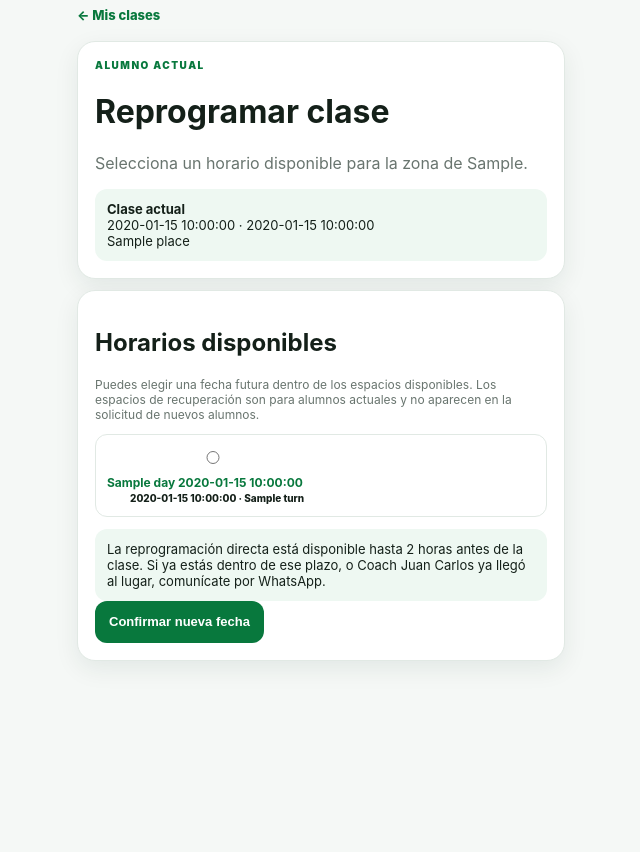
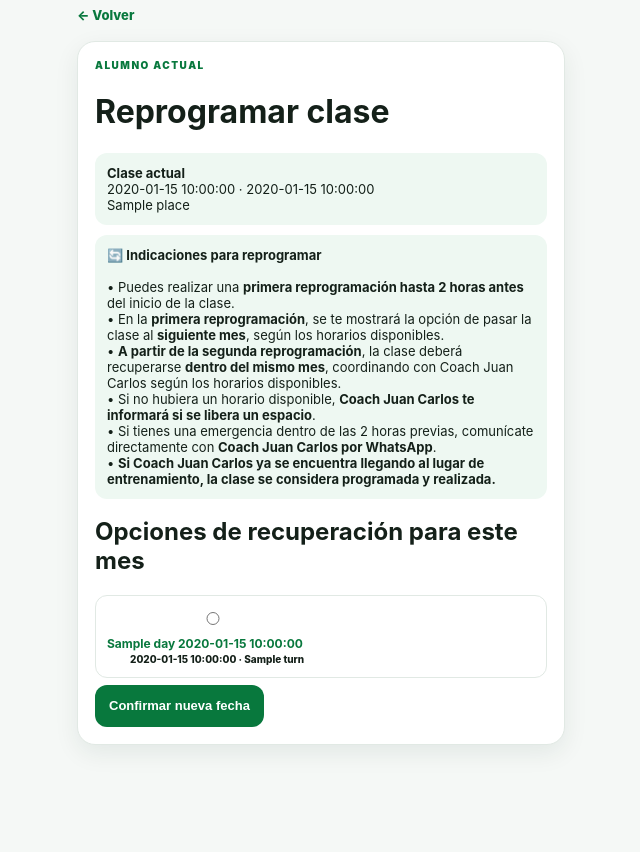
Before and after one commit to juancarlosrockman/jc-futbol-coach, a Python web app: template templates/reschedule.html in a window 1280 px wide. Shown: the whole page, without its empty margins (319-959 px from the left). Before the commit the page ends 664 px from the top, so only its background shows below. Run offline with Jinja, Linux system fonts and the light colour scheme; the template is opened without the code that fills it: most values are stand-ins (such as "Sample title", 1, 10 or a date in 2020).

Commit message:
Add files via upload

```diff
--- a/templates/home.html
+++ b/templates/home.html
@@ -11,6 +11,7 @@
     <div class="hero-credential"><span></span> ESTUDIOS FPF</div>
     <a class="hero-btn primary" href="{{url_for('nuevo')}}"><span>♟ &nbsp; ¿Eres nuevo?<small style="display:block;font-weight:500;font-size:11px;margin-left:28px">Solicita tu entrenamiento</small></span><span>›</span></a>
     <a class="hero-btn secondary" href="{{url_for('parent_login')}}"><span>▣ &nbsp; Alumno actual<small style="display:block;font-weight:500;font-size:11px;margin-left:28px;color:#69746e">Ingresa a tu cuenta</small></span><span>›</span></a>
+    <button type="button" class="hero-btn secondary install-app-btn" style="display:none;border:1px solid #dbe9df;color:#08783d" onclick="installJCFC()"><span>📱 &nbsp; Agregar Futbol al celular<small style="display:block;font-weight:500;font-size:11px;margin-left:28px;color:#69746e">Instálalo en tu pantalla de inicio</small></span><span>›</span></button>
   </div>
 </div>
 <div class="drawer" id="publicMenu" onclick="if(event.target===this)this.classList.remove('open')"><div class="drawer-panel"><div class="drawer-close" onclick="document.getElementById('publicMenu').classList.remove('open')">×</div><img class="drawer-logo" src="{{url_for('static',filename='logo.jpg')}}" alt="Rockman"><a href="{{url_for('home')}}">⌂ &nbsp; Inicio</a><a href="{{url_for('nuevo')}}">⚽ &nbsp; Solicitar clase</a><a href="{{url_for('equipo')}}">★ &nbsp; Servicios</a><a href="{{url_for('espera')}}">◷ &nbsp; Lista de espera</a><a href="{{url_for('coach_login')}}">⚙ &nbsp; Acceso Coach</a><div class="spacer"></div></div></div>
--- a/templates/layout.html
+++ b/templates/layout.html
@@ -1,6 +1,9 @@
 <!doctype html>
 <html lang="es">
 <head>
+<link rel="manifest" href="{{url_for('manifest')}}">
+<link rel="apple-touch-icon" href="{{url_for('static',filename='apple-touch-icon.png')}}">
+<meta name="theme-color" content="#08783d">
 <meta charset="utf-8"><meta name="viewport" content="width=device-width,initial-scale=1"><meta name="theme-color" content="#08783d">
 <title>{{ app_name }}</title>
 <style>html,body{margin:0;padding:0;width:100%;min-height:100%;overflow-x:hidden}body{min-height:100vh}.wrap{box-sizing:border-box}.home-page{height:100dvh;min-height:100dvh;max-height:100dvh;overflow:hidden;overflow-y:hidden;overscroll-behavior:none;background:#092d1d;position:fixed;inset:0;width:100%}.home-page .wrap{width:100%;max-width:none;padding:0;height:100%;}.home-page .public-hero{height:100%;min-height:100%;max-height:none;width:100%;overflow:hidden}
@@ -22,7 +25,7 @@ body{background:#f5f8f6;color:var(--ink)}
 .btn{border-radius:12px;min-height:42px}.green{background:var(--g)}
 /* Home: ordenado y estable en móviles */
 .home-page{background:#071e15}.home-page .wrap{padding:0}.home-page .public-hero{height:100dvh;min-height:100dvh;padding:0;justify-content:flex-end;background:#09251a;position:relative}
-.home-page .public-hero:before{content:"";position:absolute;inset:0;background:linear-gradient(180deg,rgba(3,28,18,.12) 0%,rgba(3,28,18,.22) 38%,rgba(3,20,13,.92) 100%),url('/static/jc_coach_photo.png') center 10%/cover no-repeat;filter:none}
+.home-page .public-hero:before{content:"";position:absolute;inset:0;background:linear-gradient(180deg,rgba(3,28,18,.12) 0%,rgba(3,28,18,.22) 38%,rgba(3,20,13,.92) 100%),url('/static/jc_coach_photo.png') center 4%/cover no-repeat;filter:none}
 .home-page .public-hero:after{content:"";position:absolute;inset:0;background:linear-gradient(180deg,transparent 45%,rgba(2,17,11,.76) 72%,rgba(2,14,9,.97) 100%);pointer-events:none}
 .home-page .hero-content{width:min(100%,520px);padding:0 22px 22px;margin:auto auto 0;position:relative;z-index:2}
 .home-page .hero-logo{width:92px;height:92px;margin:0 auto 18px;border:2px solid #fff;background:#fff;box-shadow:0 5px 18px #0005}
@@ -42,7 +45,7 @@ body{background:#f5f8f6;color:var(--ink)}
 /* Coach */
 .coach-hero{background:linear-gradient(135deg,#083b25,#0b7c41);color:#fff;border:0}.coach-hero .muted{color:#d6eee0}.coach-hero .btn.light{background:#fff;color:var(--g)}
 @media(min-width:700px){
-.home-page .public-hero:before{background-position:left 10%}
+.home-page .public-hero:before{background-position:left 4%}
 .home-page .hero-content{width:min(520px,46vw);margin-left:auto;margin-right:6%;padding:0 0 38px}
 .home-page .hero-logo{margin-left:0;margin-right:auto}
 .home-page .hero-kicker,.home-page .hero-sub,.home-page .hero-coach-name,.home-page .hero-credential{text-align:left}
@@ -58,4 +61,21 @@ body{background:#f5f8f6;color:var(--ink)}
 {% elif session.get('role')=='coach' %}
 <nav class="nav"><a href="{{url_for('dashboard')}}">⌂<br>Inicio</a><a href="{{url_for('new_class')}}">▣<br>Agenda</a><a href="{{url_for('students')}}">♟<br>Alumnos</a><a href="{{url_for('availability')}}">◷<br>Dispon.</a><a href="{{url_for('payments')}}">▤<br>Pagos</a></nav>
 {% endif %}
-</body></html>
+<script>
+let deferredInstallPrompt=null;
+window.addEventListener('beforeinstallprompt',e=>{e.preventDefault();deferredInstallPrompt=e;document.querySelectorAll('.install-app-btn').forEach(b=>b.style.display='block');});
+window.addEventListener('appinstalled',()=>{deferredInstallPrompt=null;document.querySelectorAll('.install-app-btn').forEach(b=>b.style.display='none');});
+function installJCFC(){
+  const isIOS=/iphone|ipad|ipod/i.test(navigator.userAgent);
+  const standalone=window.matchMedia('(display-mode: standalone)').matches||window.navigator.standalone;
+  if(standalone)return;
+  if(deferredInstallPrompt){deferredInstallPrompt.prompt();deferredInstallPrompt.userChoice.finally(()=>{deferredInstallPrompt=null;});return;}
+  if(isIOS){alert('Para agregar Futbol a tu pantalla de inicio: toca Compartir y luego “Agregar a pantalla de inicio”.');}
+}
+window.addEventListener('load',()=>{
+  const ios=/iphone|ipad|ipod/i.test(navigator.userAgent);
+  const standalone=window.matchMedia('(display-mode: standalone)').matches||window.navigator.standalone;
+  if(ios&&!standalone)document.querySelectorAll('.install-app-btn').forEach(b=>b.style.display='block');
+});
+if('serviceWorker' in navigator){window.addEventListener('load',()=>navigator.serviceWorker.register('/sw.js').catch(()=>{}));}
+</script></body></html>
--- a/templates/parent.html
+++ b/templates/parent.html
@@ -10,6 +10,7 @@
 <div class="parent-greeting">
   <h1>Hola, {{children[0].student.parent_name.split()[0]}} 👋</h1>
   <p>Aquí puedes ver la información de tus clases.</p>
+  <button type="button" class="btn light install-app-btn" style="display:none;width:100%;margin-top:10px;text-align:left" onclick="installJCFC()">📱 <b>Agregar Futbol al celular</b><br><small>Instálalo en tu pantalla de inicio para acceder más rápido.</small></button>
 </div>
 
 {% if children|length > 1 %}
--- a/templates/reschedule.html
+++ b/templates/reschedule.html
@@ -1,8 +1,27 @@
-{% extends "layout.html" %}
-{% block content %}
-<a class="back" href="{{url_for('student_detail',sid=current.student_id) if coach_mode else url_for('parent_home')}}">← {{'Ficha del alumno' if coach_mode else 'Mis clases'}}</a>
-<div class="card"><div class="eyebrow">ALUMNO ACTUAL</div><h1>Reprogramar clase</h1><p class="muted">{{'Coach Juan Carlos puede elegir un espacio de recuperación para este alumno.' if coach_mode else 'Selecciona un horario disponible para la zona de ' + (current.student_zone or 'tu alumno') + '.'}}</p><div class="notice"><b>Clase actual</b><br>{{display_day(current.date)}} {{display_date(current.date)}} · {{display_time(current.time)}}<br>{{current.place or 'Lugar por indicar'}}</div></div>
-<div class="card"><h2>Horarios disponibles</h2><p class="small muted">Puedes elegir una fecha futura dentro de los espacios disponibles. Los espacios de recuperación son para alumnos actuales y no aparecen en la solicitud de nuevos alumnos.</p>
-{% if slots %}<form method="post" id="resForm"><div class="slot-list">{% for x in slots %}<label class="slot"><span><input type="radio" name="slot" value="{{x.date}}|{{x.time}}" onchange="pick('{{x.date}}','{{x.time}}')"> <b>{{x.day}} {{display_date(x.date)}}</b><br><small style="margin-left:23px">{{display_time(x.time)}} · {{x.turn}}</small></span></label>{% endfor %}</div><input type="hidden" name="date" id="date"><input type="hidden" name="time" id="time"><div class="notice" style="margin-top:12px">La reprogramación directa está disponible hasta 2 horas antes de la clase. Si ya estás dentro de ese plazo, o Coach Juan Carlos ya llegó al lugar, comunícate por WhatsApp.</div><button class="btn green">Confirmar nueva fecha</button></form>{% else %}<div class="notice">No hay un espacio de recuperación disponible en este momento.</div><a class="btn green" href="{{url_for('contacto_whatsapp',mensaje='Hola, Coach Juan Carlos. Necesito coordinar la reprogramación de una clase.')}}">📲 Coordinar por WhatsApp</a>{% endif %}
+{% extends "layout.html" %}{% block content %}
+<a class="back" href="{{url_for('parent_home')}}">← Volver</a>
+<div class="card">
+  <div class="eyebrow">ALUMNO ACTUAL</div><h1>Reprogramar clase</h1>
+  <div class="notice"><b>Clase actual</b><br>{{display_day(current.date)}} {{display_date(current.date)}} · {{display_time(current.time)}}<br>{{current.place or 'Lugar por indicar'}}</div>
+  <div class="notice" style="margin-top:10px">
+    <b>🔄 Indicaciones para reprogramar</b><br><br>
+    • Puedes realizar una <b>primera reprogramación hasta 2 horas antes</b> del inicio de la clase.<br>
+    • En la <b>primera reprogramación</b>, se te mostrará la opción de pasar la clase al <b>siguiente mes</b>, según los horarios disponibles.<br>
+    • <b>A partir de la segunda reprogramación</b>, la clase deberá recuperarse <b>dentro del mismo mes</b>, coordinando con Coach Juan Carlos según los horarios disponibles.<br>
+    • Si no hubiera un horario disponible, <b>Coach Juan Carlos te informará si se libera un espacio</b>.<br>
+    • Si tienes una emergencia dentro de las 2 horas previas, comunícate directamente con <b>Coach Juan Carlos por WhatsApp</b>.<br>
+    • <b>Si Coach Juan Carlos ya se encuentra llegando al lugar de entrenamiento, la clase se considera programada y realizada.</b>
+  </div>
+  {% if slots %}
+  <h2 style="margin-top:18px">{% if reschedule_count == 0 %}Opciones para el siguiente mes{% else %}Opciones de recuperación para este mes{% endif %}</h2>
+  <form method="post" id="resForm">
+    <div class="slot-list">{% for x in slots %}<label class="slot"><span><input type="radio" name="slot" value="{{x.date}}|{{x.time}}" onchange="pick('{{x.date}}','{{x.time}}')"> <b>{{x.day}} {{display_date(x.date)}}</b><br><small style="margin-left:23px">{{display_time(x.time)}} · {{x.turn}}</small></span></label>{% endfor %}</div>
+    <input type="hidden" name="date" id="date"><input type="hidden" name="time" id="time">
+    <button class="btn green" type="submit">Confirmar nueva fecha</button>
+  </form>
+  {% else %}
+  <div class="notice" style="margin-top:12px">No hay un espacio de recuperación disponible para esta reprogramación.</div>
+  <a class="btn green" href="{{url_for('contacto_whatsapp',mensaje='Hola, Coach Juan Carlos. Necesito coordinar la reprogramación de una clase.')}}">📲 Coordinar con Coach Juan Carlos</a>
+  {% endif %}
 </div><script>function pick(d,t){document.getElementById('date').value=d;document.getElementById('time').value=t}</script>
 {% endblock %}
```
Also changed, not shown: templates/new.html (+7 -3 lines).
